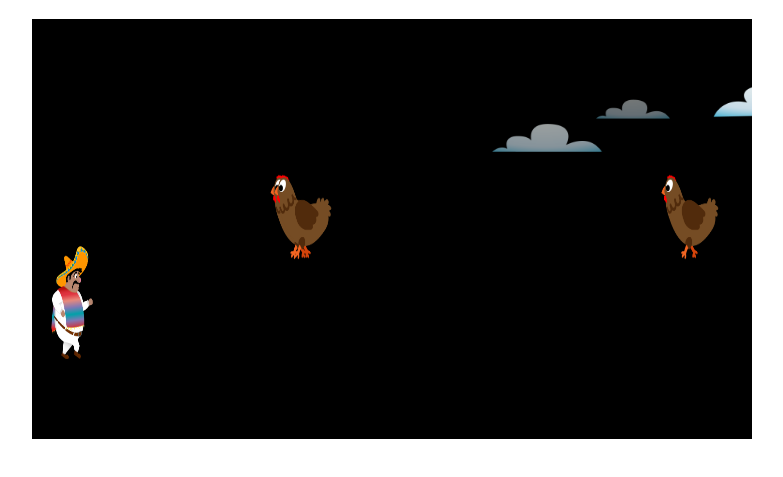
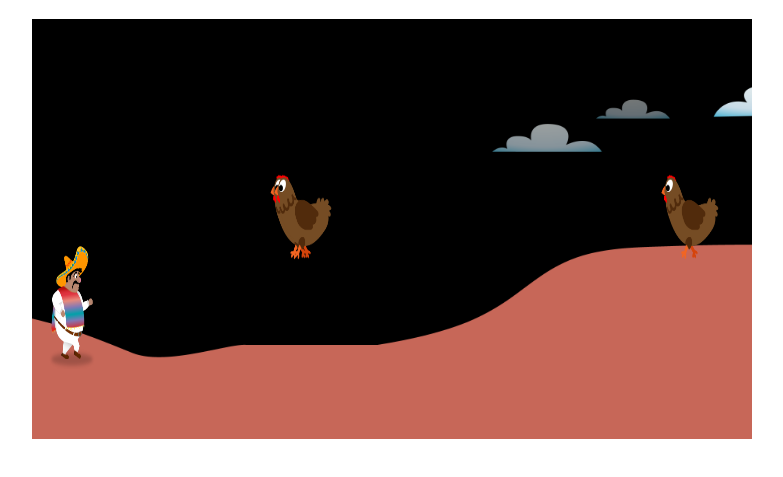
Before and after one commit to Michelle-bit-web/el-pollo-loco, a plain HTML site: page index.html in a window 1280 px wide. Shown: the part 69-546 px from the top of the page, without its empty margins (248-1031 px from the left). Drawn offline with Linux system fonts and the light colour scheme.

Commit message:
background class, set dynamic image load, forEach and drawImg methods outsourced

```diff
--- a/index.html
+++ b/index.html
@@ -10,6 +10,7 @@
     <script src="./js/classes/chicken.class.js"></script>
     <script src="./js/classes/cloud.class.js"></script>
     <script src="./js/classes/world.class.js"></script>
+    <script src="./js/classes/background.object.class.js"></script>
     <script src="./js/game.js"></script>
 </head>
 <body onload="init()">
--- /dev/null
+++ b/js/classes/background.object.class.js
@@ -0,0 +1,9 @@
+class BackgroundObject extends MovableObject {
+    height = 420;
+    width = 720;
+    constructor(imagePath, x, y){
+        super().loadImage(imagePath);
+        this.y = y - this.height;
+        this.x = x;
+    }
+}
--- a/js/classes/world.class.js
+++ b/js/classes/world.class.js
@@ -8,6 +8,9 @@ class World {
     clouds = [
         new Cloud()
     ];
+    backgroundobjects = [
+        new BackgroundObject('../assets/img/5_background/layers/3_third_layer/1.png', 0, 420)
+    ];
     canvas;
     ctx;
     constructor(canvas){
@@ -17,16 +20,19 @@ class World {
     }
 
     draw(){
-        this.ctx.clearRect(0, 0, this.canvas.width, this.canvas.height)
-        this.ctx.drawImage(this.character.img, this.character.x, this.character.y, this.character.width, this.character.height);
-             requestAnimationFrame( () => this.draw());
+        this.ctx.clearRect(0, 0, this.canvas.width, this.canvas.height);
+        this.addObjectsToMap(this.backgroundobjects);
+        this.addToMap(this.character);
+        this.addObjectsToMap(this.enemies);
+        this.addObjectsToMap(this.clouds);
 
-       this.enemies.forEach(enemy => {
-        this.ctx.drawImage(enemy.img, enemy.x, enemy.y, enemy.width, enemy.height);
-       })
+        requestAnimationFrame( () => this.draw());
+    }
+    addObjectsToMap(objects){
+        objects.forEach(obj => this.addToMap(obj))
+    }
 
-       this.clouds.forEach(cloud => {
-        this.ctx.drawImage(cloud.img, cloud.x, cloud.y, cloud.width, cloud.height);
-       })
+    addToMap(mo) {
+        this.ctx.drawImage(mo.img, mo.x, mo.y, mo.width, mo.height);
     }
 }
```
